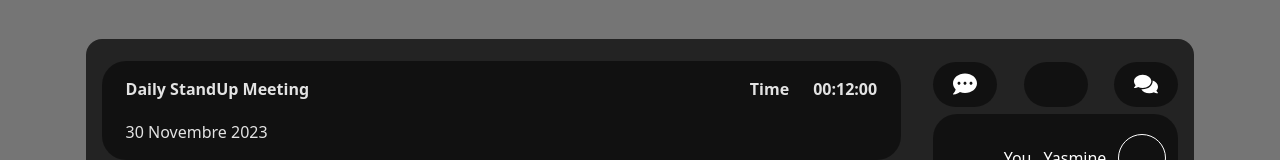
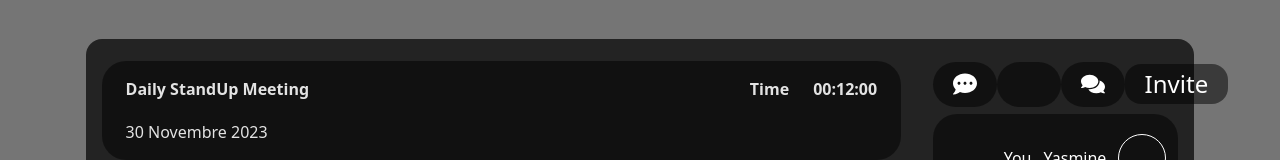
Before and after one commit to InteractiveWhiteBoardPI/whiteboard-frontend, a React (Create React App) app: page /session in a window 1280 px wide. Shown: the top 160 px of the page. Built offline with nearby package versions, Linux system fonts and the light colour scheme; no server answers; grey boxes are pictures that could not be loaded; some icons are missing.

Commit message:
not final version

```diff
--- a/src/App.js
+++ b/src/App.js
@@ -41,6 +41,7 @@ const App = () => {
       </Route>
       <Route path="session/*" element={<Session />} />
       <Route path="/whiteboard" element={<Whiteboard />} />
+      <Route path="/*" redirectTo="/home"></Route>
     </Routes>
   );
 };
--- /dev/null
+++ b/src/components/button/invite-button.jsx
@@ -0,0 +1,51 @@
+import React  from "react";
+import {useState} from "react";
+
+export default function InviteButton({ sessionId }) {
+    const [showOptions, setShowOptions] = useState(false);
+
+    const handleButtonClick = () => {
+        setShowOptions(!showOptions);
+    };
+
+    const handleInviteClick = () => {
+        console.log('Invite someone');
+        setShowOptions(false);
+    };
+
+    const handleCopyLinkClick = () => {
+        console.log('Copy link');
+        setShowOptions(false);
+    };
+
+    return (
+        <div>
+            <button className="rounded-2xl bg-black bg-opacity-50 h-[5vh] w-[8vw]" onClick={handleButtonClick}>
+                Invite
+            </button>
+
+            {showOptions && (
+                <div className="fixed left-[40%] top-[35%] mr-auto w-[30vw] h-[30vh] bg-black bg-opacity-50 flex justify-center items-center;">
+                    <div className="bg-white p-8 rounded-md shadow-md">
+                        <button className="bg-red-500 text-white border-none p-2 cursor-pointer absolute top-2 right-2" onClick={() => setShowOptions(false)}>
+                            X
+                        </button>
+                        <div>
+                            <button className="mr-auto ml-auto rounded-2xl bg-black bg-opacity-85 h-[5vh] w-[8vw] mt-10" onClick={handleInviteClick}>
+                                Invite
+                            </button>
+                            <div className="flex mt-5">
+                                <div className="text-white rounded-2xl bg-black border-2 b-red">
+                                    {sessionId}
+                                </div>
+                                <button className="rounded-2xl bg-black bg-opacity-85 h-[5vh] w-[8vw]" onClick={handleCopyLinkClick}>
+                                    Copy
+                                </button>
+                            </div>
+                        </div>
+                    </div>
+                </div>
+            )}
+        </div>
+    );
+};
--- a/src/components/session/session-menu/session-menu.component.jsx
+++ b/src/components/session/session-menu/session-menu.component.jsx
@@ -5,14 +5,17 @@ import {
 import { FaPeopleGroup } from "react-icons/fa6";
 import MenuSelector from "./menu-selector.component";
 import MenuBody from "./menu-body.component";
+import InviteButton from "../../button/invite-button";
 
 const SessionMenu = () => {
+    const sessionId = 'http://localhost:3000/session/abdo';
     return (
         <div className="flex justify-between flex-col p-4 w-1/4">
             <div className="flex h-[10%] w-full justify-between  items-center text-white text-2xl">
                 <MenuSelector icon={<FaCommentDots/>}/>
                 <MenuSelector icon={<FaPeopleGroup/>}/>
                 <MenuSelector icon={<FaComments/>}/>
+                <InviteButton sessionId={sessionId}></InviteButton>
             </div>
 
             <MenuBody />
--- a/src/routes/home.route.jsx
+++ b/src/routes/home.route.jsx
@@ -10,7 +10,7 @@ const Home = () => {
             <div className="relative w-4/5 h-4/5 bg-dark-clr-70 rounded-3xl">
                 <Navbar />
                 <div className="flex w-full h-[85%] pt-5">
-                    <LeftMenu />
+                    <LeftMenu/>
                     <Outlet/>
                 </div>
             </div>
```
